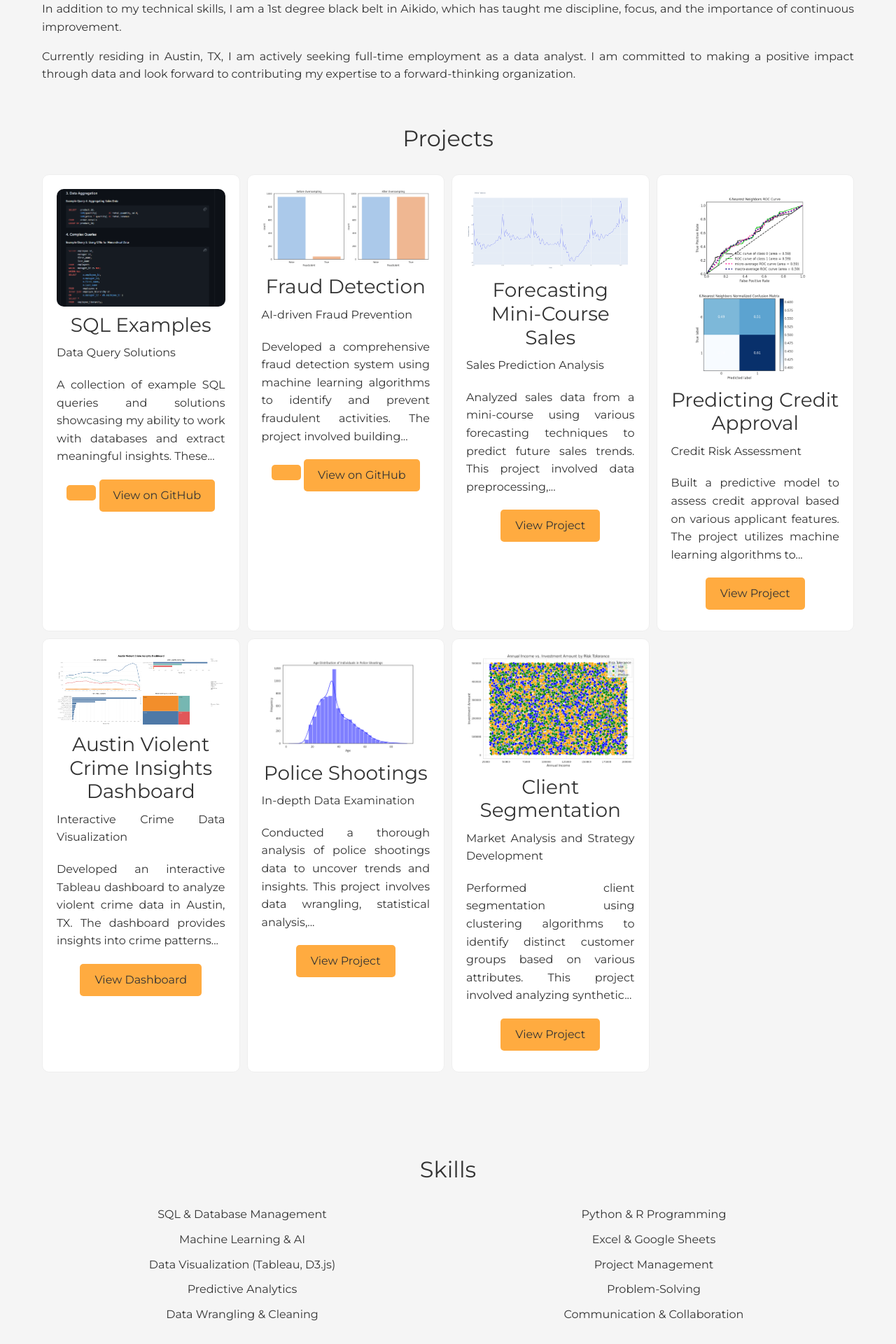
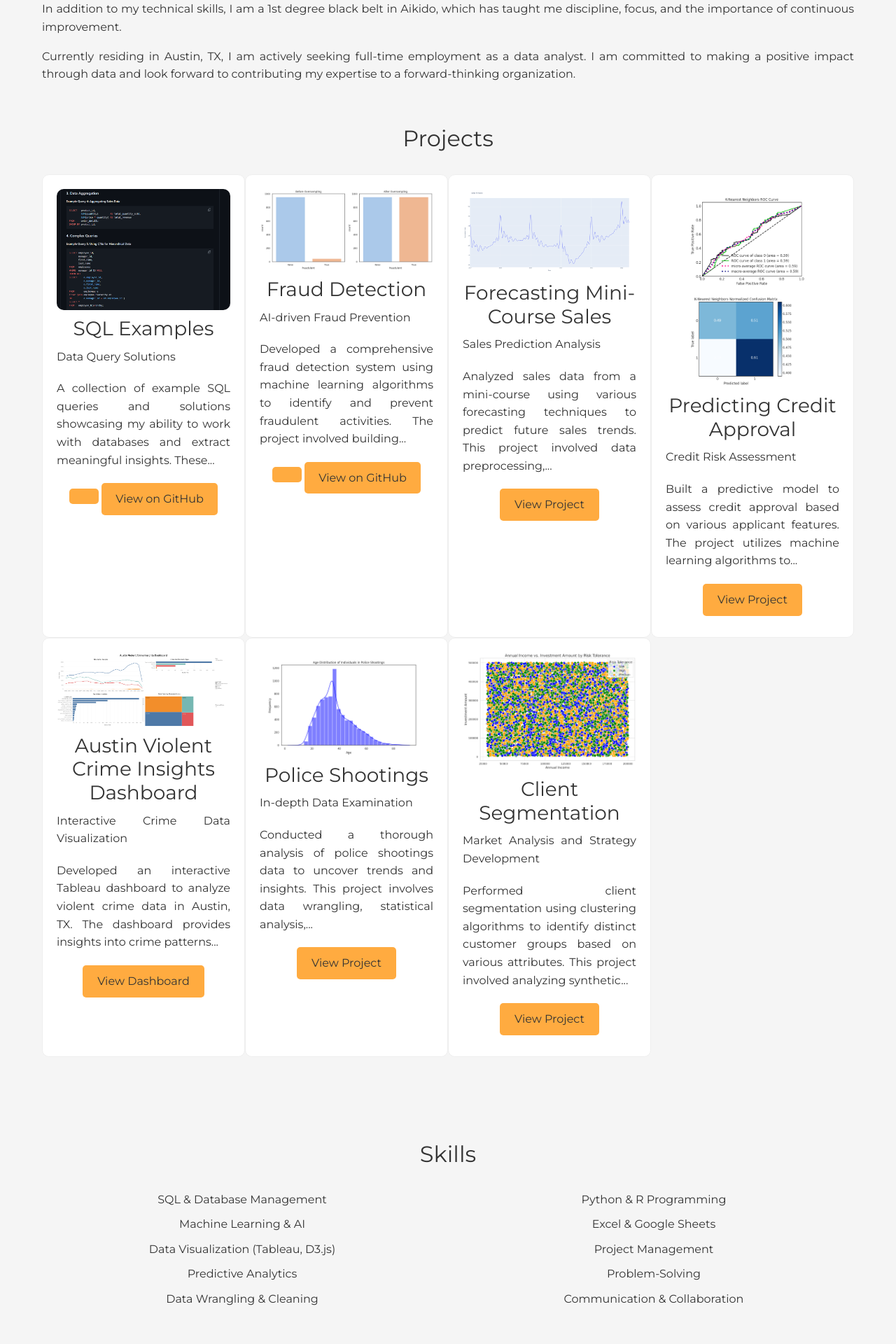
Before and after one commit to rgrantham82/rgrantham82.github.io, a Jekyll site: the page built from index.html, in a window 1280 px wide. Shown: the part 730-2650 px from the top of the page at 70% size. Built offline with Jekyll 4.4.1, drawn with Linux system fonts in a browser that asks for light colours; nearby versions of some CDN libraries.

Commit message:
Update styles.css

```diff
--- a/assets/css/styles.css
+++ b/assets/css/styles.css
@@ -80,7 +80,7 @@ p {
 .projects-container {
   display: grid;
   grid-template-columns: repeat(auto-fit, minmax(250px, 1fr));
-  gap: 10px;
+  gap: auto;
   justify-content: center;
 }
 
```
